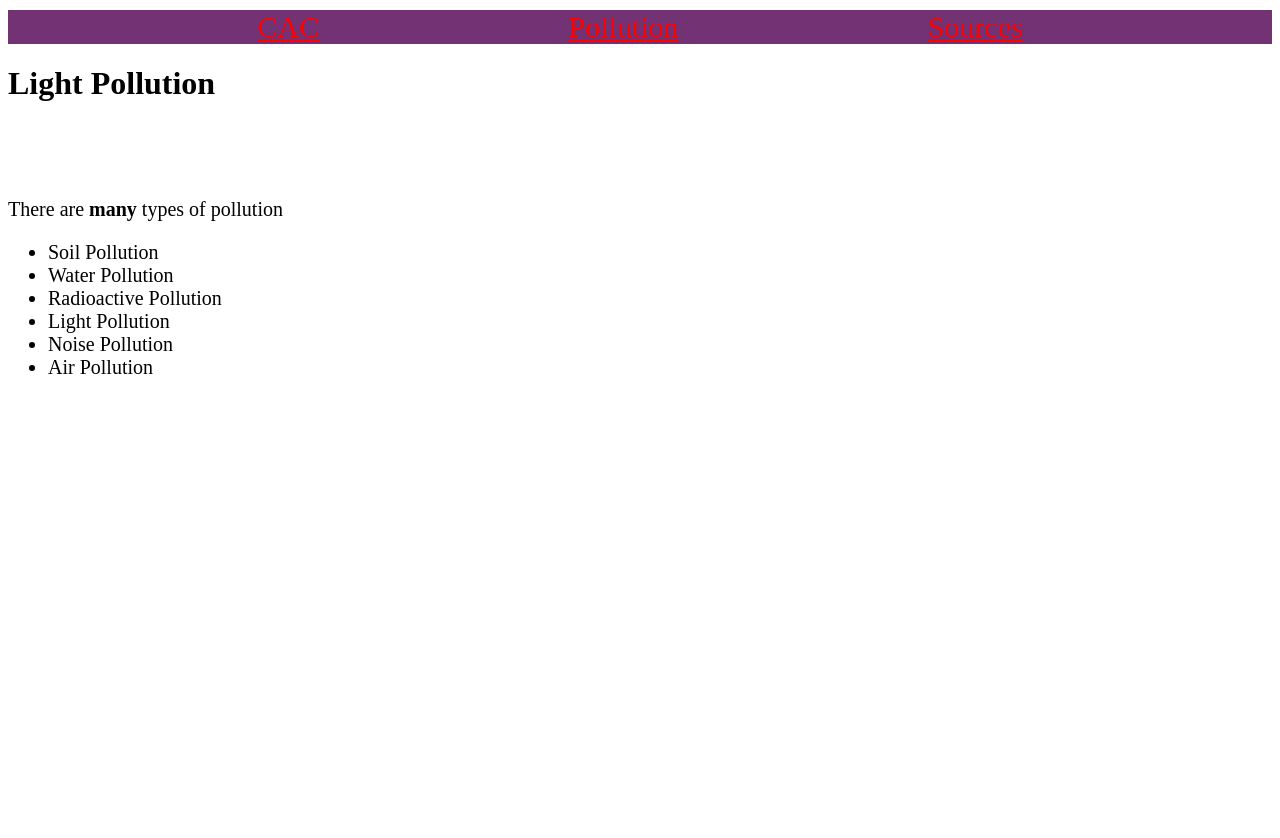
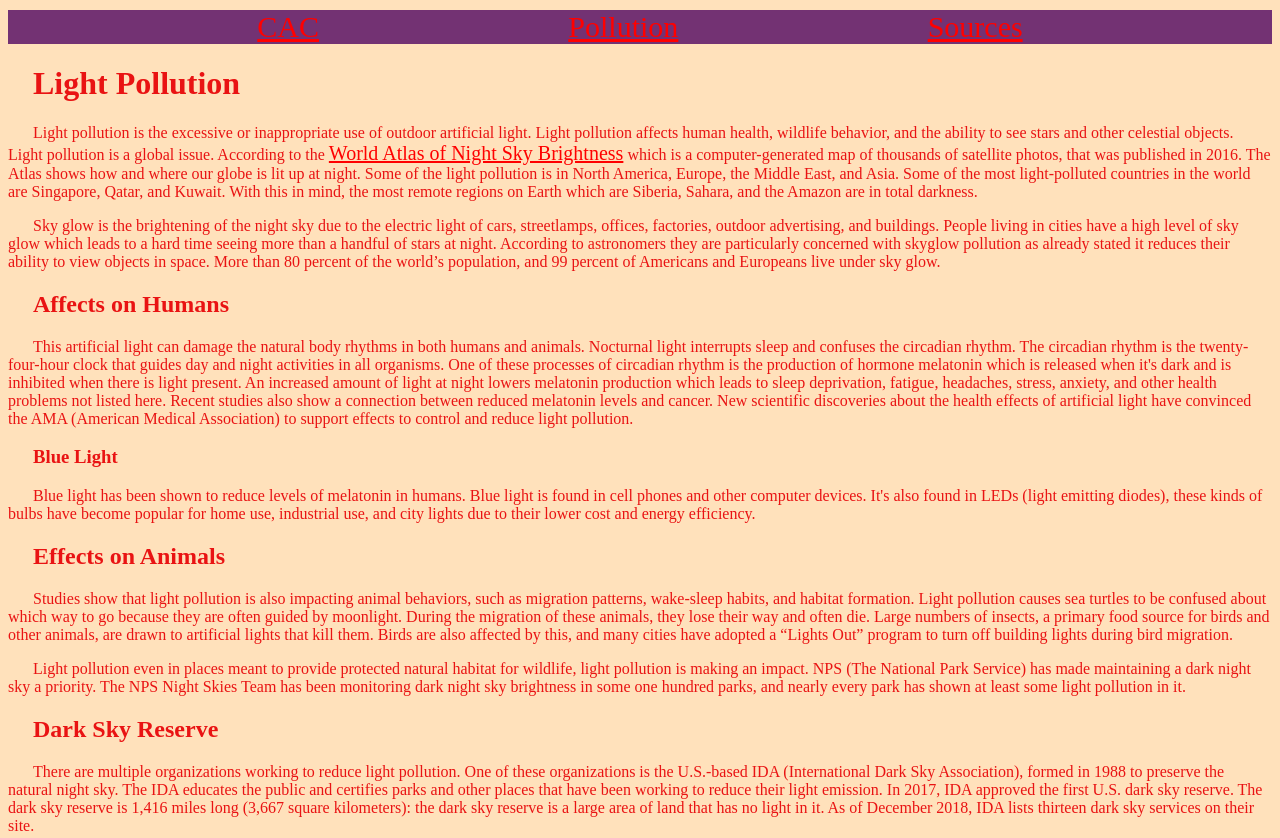
Before and after one commit to Oxford-High-School-Software-Development/Smoke-Smog, a plain HTML site: page pollution_types/light.html in a window 1280 px wide. Shown: the top 838 px of the page. Before the commit the page ends 800 px from the top, so only its background shows below. Drawn offline with Linux system fonts and the light colour scheme.

Commit message:
Add files via upload

```diff
--- a/pollution_types/light.html
+++ b/pollution_types/light.html
@@ -5,16 +5,27 @@
     <link rel="stylesheet" href="../style.css">
   </head>
 
-  <body>
+  <body class="soil_pollution">
     <div class="navigation_tab">
       <a href="../index.html">CAC</a>
 
       <a href="../pollution.html">Pollution</a>
       <a href="../sources.html">Sources</a>
     </div>
+    <div class="paragraph">
     <h1>Light Pollution</h1>
-
-
+    <p>Light pollution is the excessive or inappropriate use of outdoor artificial light. Light pollution affects human health, wildlife behavior, and the ability to see stars and other celestial objects. Light pollution is a global issue. According to the <a href="https://www.lightpollutionmap.info/#zoom=5.23&lat=39.8241&lon=-73.0740&layers=B0FFFFFFFTFFFFFFFFFFF" id="text_links"> World Atlas of Night Sky Brightness</a> which is a computer-generated map of thousands of satellite photos, that was published in 2016. The Atlas shows how and where our globe is lit up at night. Some of the light pollution is in North America, Europe, the Middle East, and Asia. Some of the most light-polluted countries in the world are Singapore, Qatar, and Kuwait. With this in mind, the most remote regions on Earth which are Siberia, Sahara, and the Amazon are in total darkness. </p>
+    <p>Sky glow is the brightening of the night sky due to the electric light of cars, streetlamps, offices, factories, outdoor advertising, and buildings. People living in cities have a high level of sky glow which leads to a hard time seeing more than a handful of stars at night. According to astronomers they are particularly concerned with skyglow pollution as already stated it reduces their ability to view objects in space. More than 80 percent of the world’s population, and 99 percent of Americans and Europeans live under sky glow.</p>
+    <h2>Affects on Humans</h2>
+    <p>This artificial light can damage the natural body rhythms in both humans and animals. Nocturnal light interrupts sleep and confuses the circadian rhythm. The circadian rhythm is the twenty-four-hour clock that guides day and night activities in all organisms. One of these processes of circadian rhythm is the production of hormone melatonin which is released when it's dark and is inhibited when there is light present. An increased amount of light at night lowers melatonin production which leads to sleep deprivation, fatigue, headaches, stress, anxiety, and other health problems not listed here. Recent studies also show a connection between reduced melatonin levels and cancer. New scientific discoveries about the health effects of artificial light have convinced the AMA (American Medical Association) to support effects to control and reduce light pollution. </p>
+    <h3>Blue Light</h3>
+    <p>Blue light has been shown to reduce levels of melatonin in humans. Blue light is found in cell phones and other computer devices. It's also found in LEDs (light emitting diodes), these kinds of bulbs have become popular for home use, industrial use, and city lights due to their lower cost and energy efficiency. </p>
+    <h2>Effects on Animals</h2>
+    <p>Studies show that light pollution is also impacting animal behaviors, such as migration patterns, wake-sleep habits, and habitat formation. Light pollution causes sea turtles to be confused about which way to go because they are often guided by moonlight. During the migration of these animals, they lose their way and often die. Large numbers of insects, a primary food source for birds and other animals, are drawn to artificial lights that kill them. Birds are also affected by this, and many cities have adopted a “Lights Out” program to turn off building lights during bird migration.</p>
+    <p>Light pollution even in places meant to provide protected natural habitat for wildlife, light pollution is making an impact. NPS (The National Park Service) has made maintaining a dark night sky a priority. The NPS Night Skies Team has been monitoring dark night sky brightness in some one hundred parks, and nearly every park has shown at least some light pollution in it.</p>
+    <h2>Dark Sky Reserve</h2>
+    <p>There are multiple organizations working to reduce light pollution. One of these organizations is the U.S.-based IDA (International Dark Sky Association), formed in 1988 to preserve the natural night sky. The IDA educates the public and certifies parks and other places that have been working to reduce their light emission. In 2017, IDA approved the first U.S. dark sky reserve. The dark sky reserve is 1,416 miles long (3,667 square kilometers): the dark sky reserve is a large area of land that has no light in it. As of December 2018, IDA lists thirteen dark sky services on their site.</p>
+    </div>
     <br>
     <br>
     <br>
--- a/style.css
+++ b/style.css
@@ -51,3 +51,8 @@ img{
     font-size:20px;
     color:rgb(47, 144, 224);
 }
+
+#text_links{
+    font-size: 20px;
+   font-family: 'Times New Roman';
+}
```
Also changed, not shown: index.html (+2 -2 lines), pollution.html (+0 -1 lines), sources.html (+5 -0 lines).
